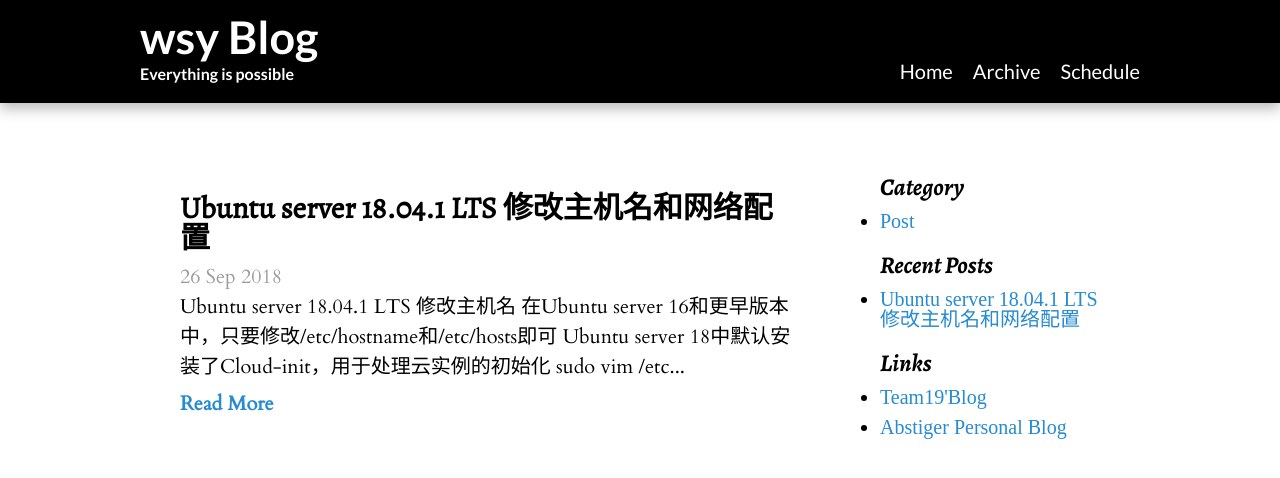
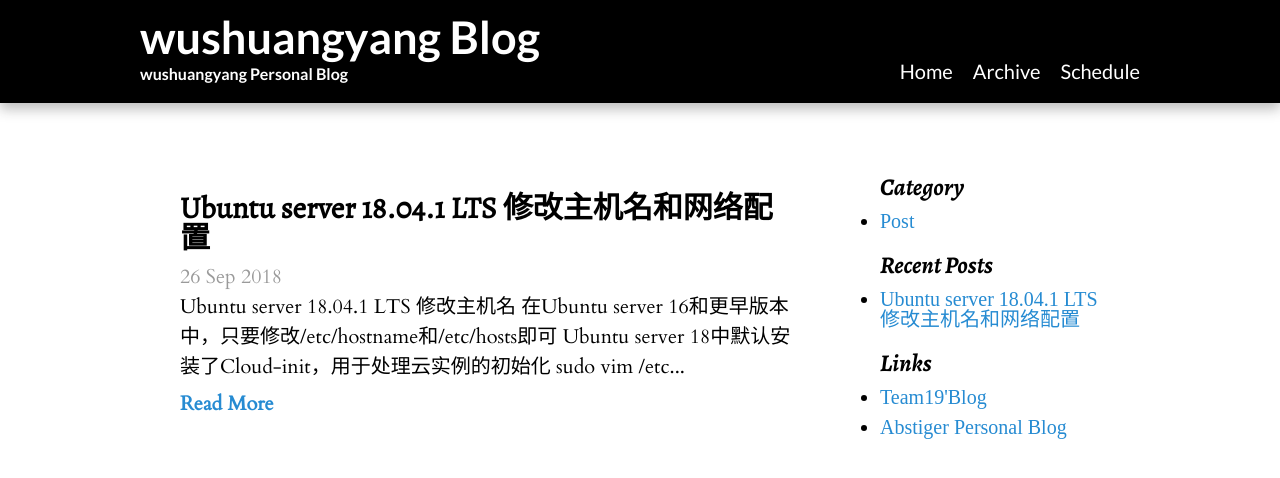
Before and after one commit to wushuangyang/blog, a Jekyll site: the page built from index.html, in a window 1280 px wide. Shown: the top 478 px of the page. Built offline with Jekyll 4.4.1, drawn with Linux system fonts in a browser that asks for light colours; some web fonts are replaced; the list of posts is cut into pages by our own code.

Commit message:
Update _config.yml

```diff
--- a/_config.yml
+++ b/_config.yml
@@ -5,8 +5,8 @@
 permalink:        pretty
 
 # Setup
-title:            wsy Blog
-tagline:          'Everything is possible'
+title:            wushuangyang Blog
+tagline:          'wushuangyang Personal Blog'
 baseurl:          /
 
 author:
```
